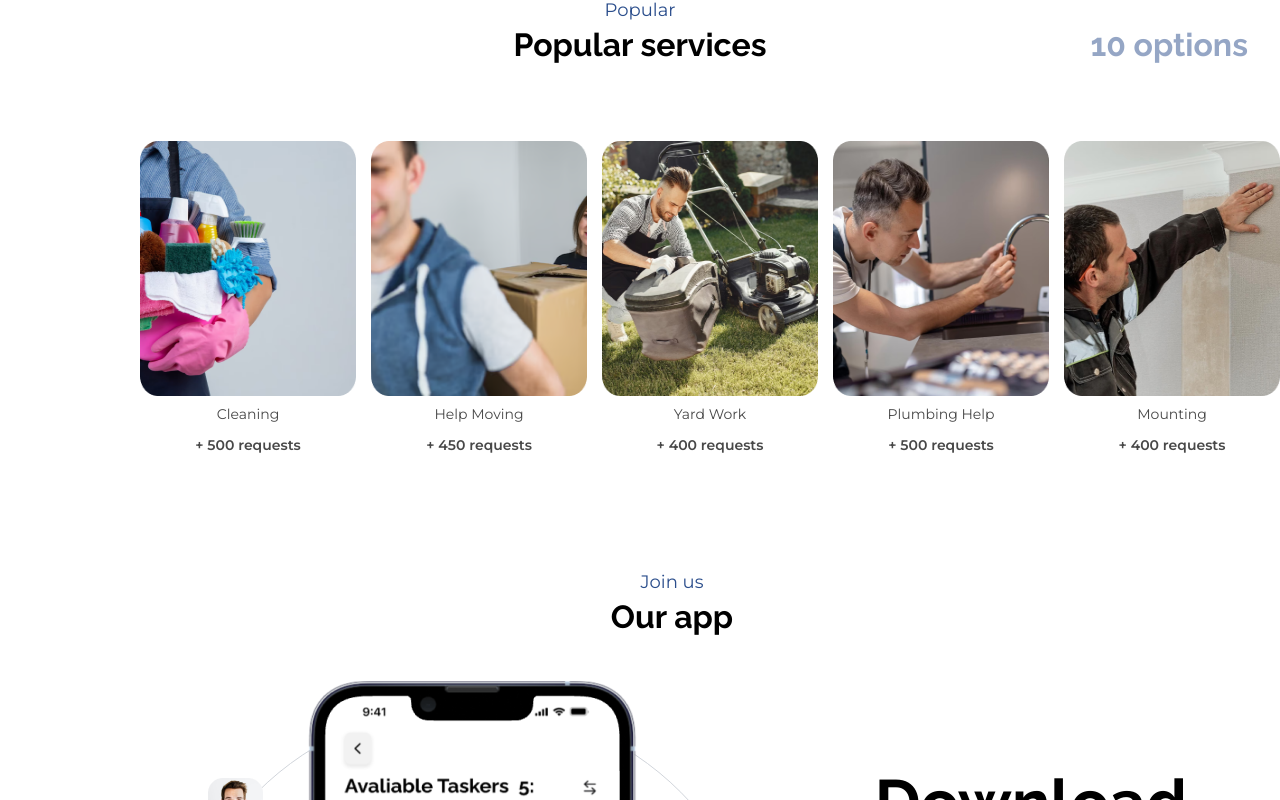
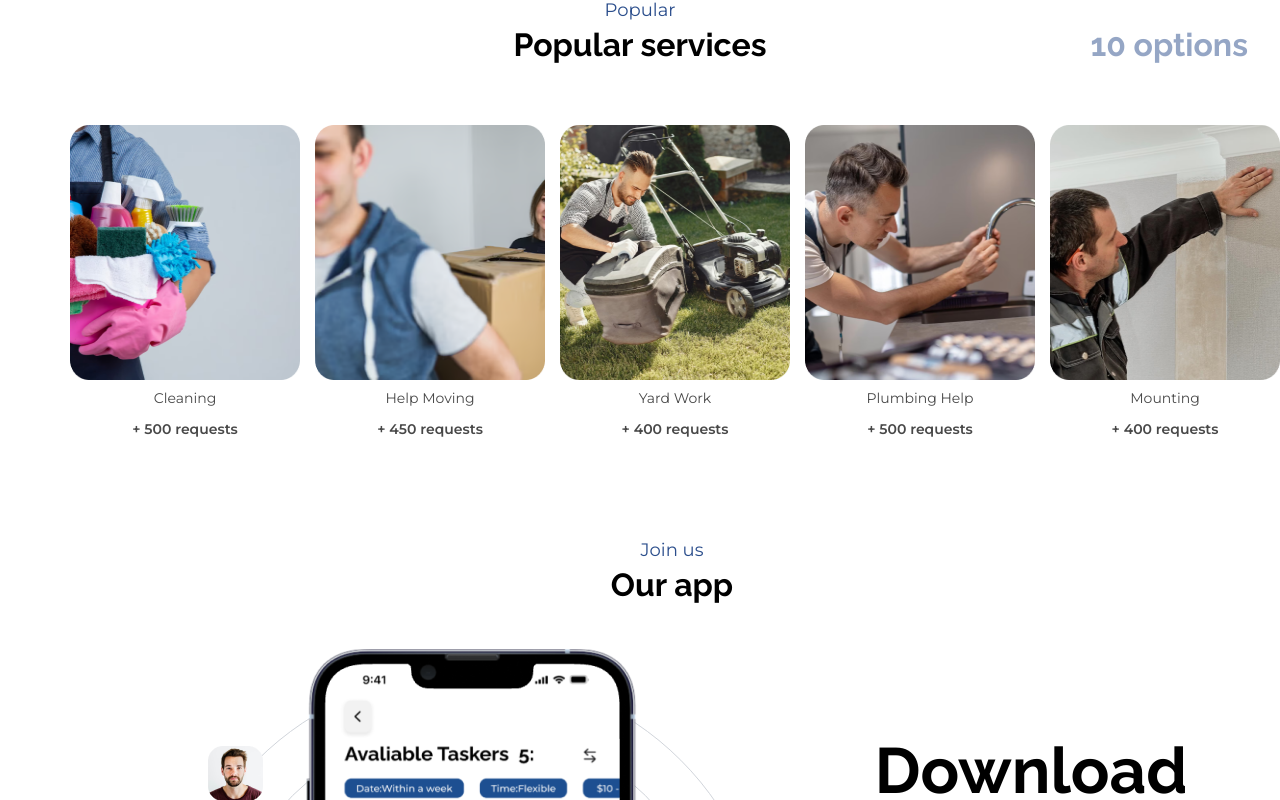
Before and after one commit to Tifee1/help-frontend, a Next.js app: page / in a window 1280 px wide. Shown: the part 760-1560 px from the top of the page. Built offline with nearby package versions, Linux system fonts and the light colour scheme.

Commit message:
commit-3

```diff
--- a/styles/globals.css
+++ b/styles/globals.css
@@ -90,8 +90,7 @@ span.swiper-pagination-bullet.swiper-pagination-bullet-active {
   opacity: 1;
 }
 
-.swiper,
-.swiper-container {
+.swiper .swiper-container {
   padding-left: 70px;
   padding-top: 16px;
   padding-bottom: 16px;
```
